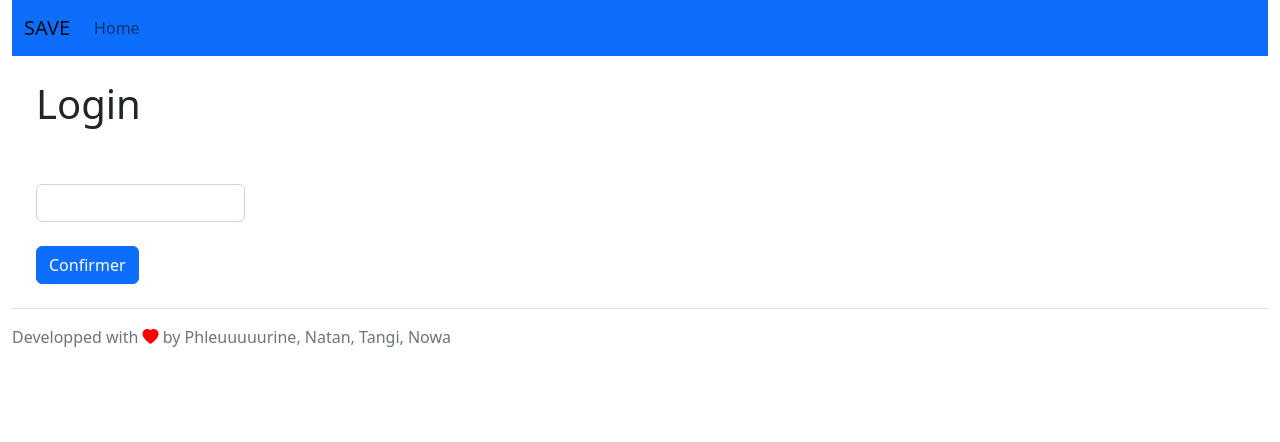
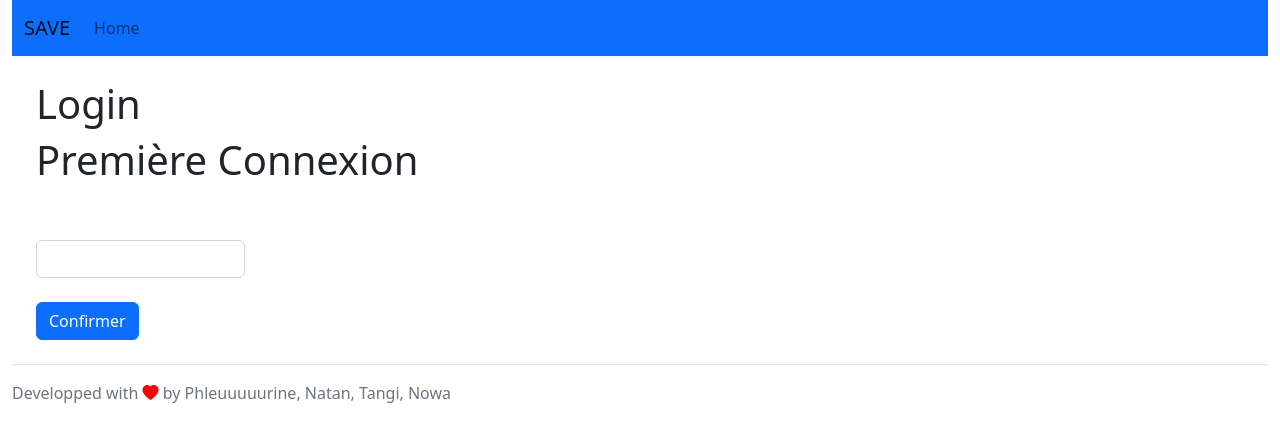
Before and after one commit to Noah-Langlois/Application_SAVE, a Vue app in the folder frontend/client_vue_global/: page /demandeur/1 in a window 1280 px wide. Shown: the top 442 px of the page. Built offline with nearby package versions, Linux system fonts and the light colour scheme; no server answers.

Commit message:
Détection d'une première connexion d'un demandeur

```diff
--- a/frontend/client_vue_global/src/components/Form.vue
+++ b/frontend/client_vue_global/src/components/Form.vue
@@ -23,6 +23,7 @@ function createAlerte(value,user) {
         name: value
   })
 }
+
 
 </script>
 
--- a/frontend/client_vue_global/src/components/Login.vue
+++ b/frontend/client_vue_global/src/components/Login.vue
@@ -3,9 +3,10 @@ import { useRouter, useRoute } from 'vue-router'
 import { inject } from 'vue'
 
 const router = useRouter()
-
+const route = useRoute()
 const store = inject('STORE')
 store.methods.setUserType('demandeur')
+
 
 
 function checkPassword(value,user) {
@@ -13,12 +14,15 @@ function checkPassword(value,user) {
     console.log(store.system.debug)
 }
 
+store.methods.firstConnect(route.params.id)
+
 </script>
 <template>
     <main>
         <div class="row">
             <div class="m-4">
                 <h1>Login</h1>
+                <h1 v-if="store.state.firstConnection">Première Connexion</h1>
             </div>
         </div>
         <div class="col-2 m-4">
--- a/frontend/client_vue_global/src/store.js
+++ b/frontend/client_vue_global/src/store.js
@@ -13,8 +13,13 @@ const state = reactive({
   isDiscussionNotEmpty: false,
   userType: '',
   isCurrentChatroomNotNull: false,
-  rightPassword: true
+  rightPassword: true,
+  firstConnection : true,
 })
+
+function setFirstConnection(pValue) {
+  state.firstConnection = pValue
+}
 
 function setRightPassword(pValue) {
   state.rightPassword = pValue
@@ -59,6 +64,25 @@ const methods = {
     while (wsMessages.firstChild) {
         wsMessages.removeChild(wsMessages.firstChild);
     }
+  },
+
+  firstConnect(user) {
+    const wsURIFirstConnection = "ws://192.168.196.107:8024/chatjsonwebsocket/chat/" + state.userType + "/" + user
+    ws = new WebSocket(wsURIFirstConnection);
+    ws.onopen = function (evt) {
+      console.log(evt);
+      setWSConnected(true);
+    };
+    ws.onmessage = function (evt) {
+      console.log(evt);
+      const obj = JSON.parse(evt.data)
+      if (obj.type == 'Nouvel utilisateur') {
+        setFirstConnection(true)
+      }
+      if (obj.type == 'Utilisateur existant') {
+        setFirstConnection(false)
+      }
+    };
   },
 
   getChatrooms(user, password, value) {
```
